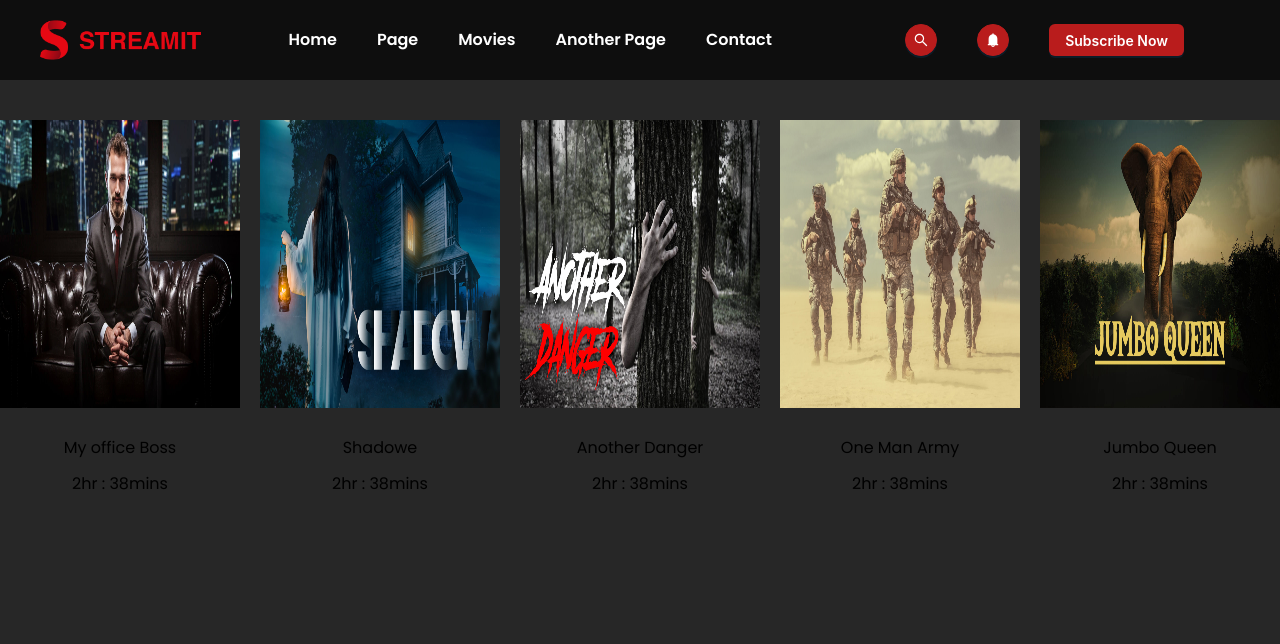
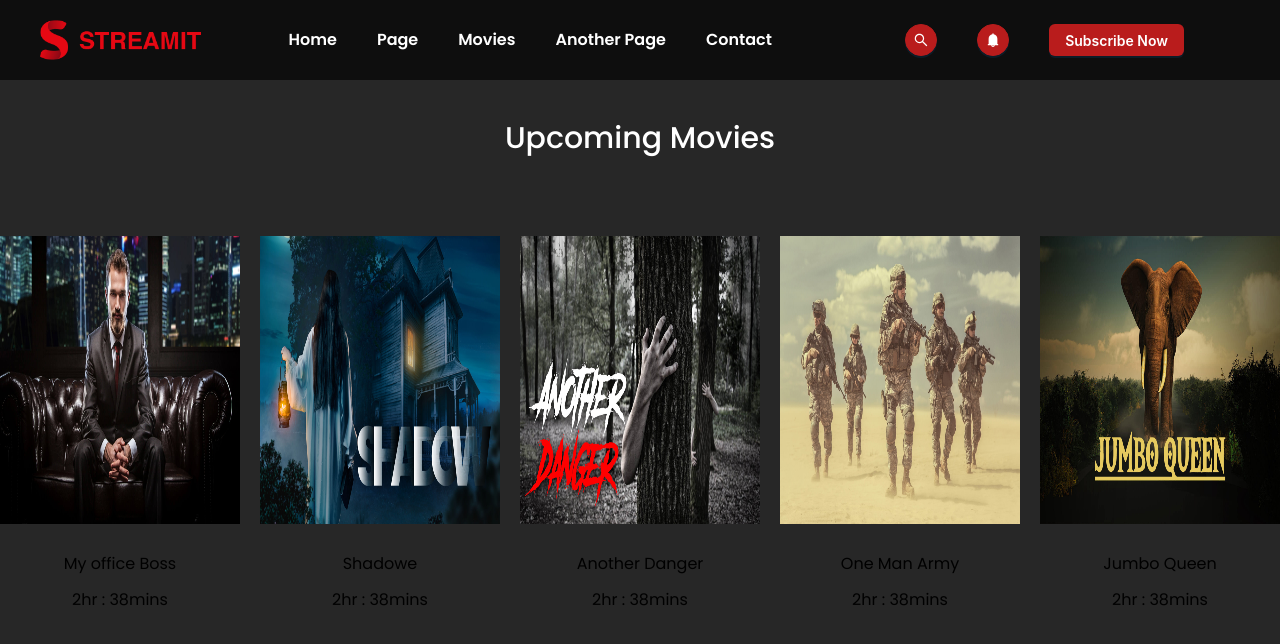
Before and after one commit to Vmkmanoj/Movie-app-clone, a React (Vite) app in the folder app/: page /page in a window 1280 px wide. Shown: the top 644 px of the page. Built offline with nearby package versions, Linux system fonts and the light colour scheme.

Commit message:
add flexing

```diff
--- a/app/src/componant/upcome/upcom.jsx
+++ b/app/src/componant/upcome/upcom.jsx
@@ -11,7 +11,11 @@ function Upcome(props){
     return(
         <>
 
+        <div className="flex justify-center">
 
+            <h1 className="m-10 text-white text-3xl font-medium">Upcoming Movies</h1>
+
+        </div>
       <div className="flex gap-5 justify-center ">
         {upcome.map((movies,items)=>(
             <div key={items} className="flex gap-7 flex-col mt-10 w-64 ">
```
